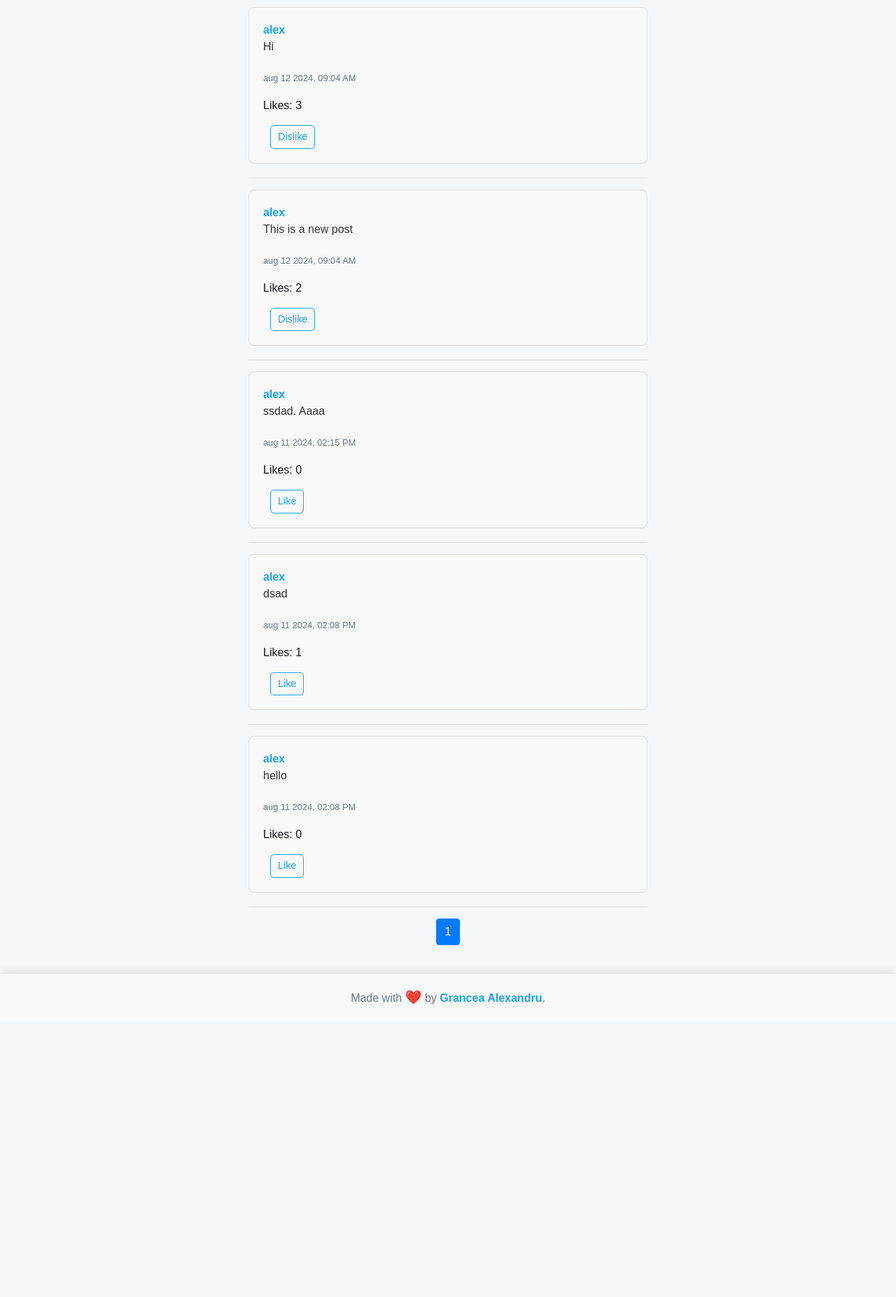
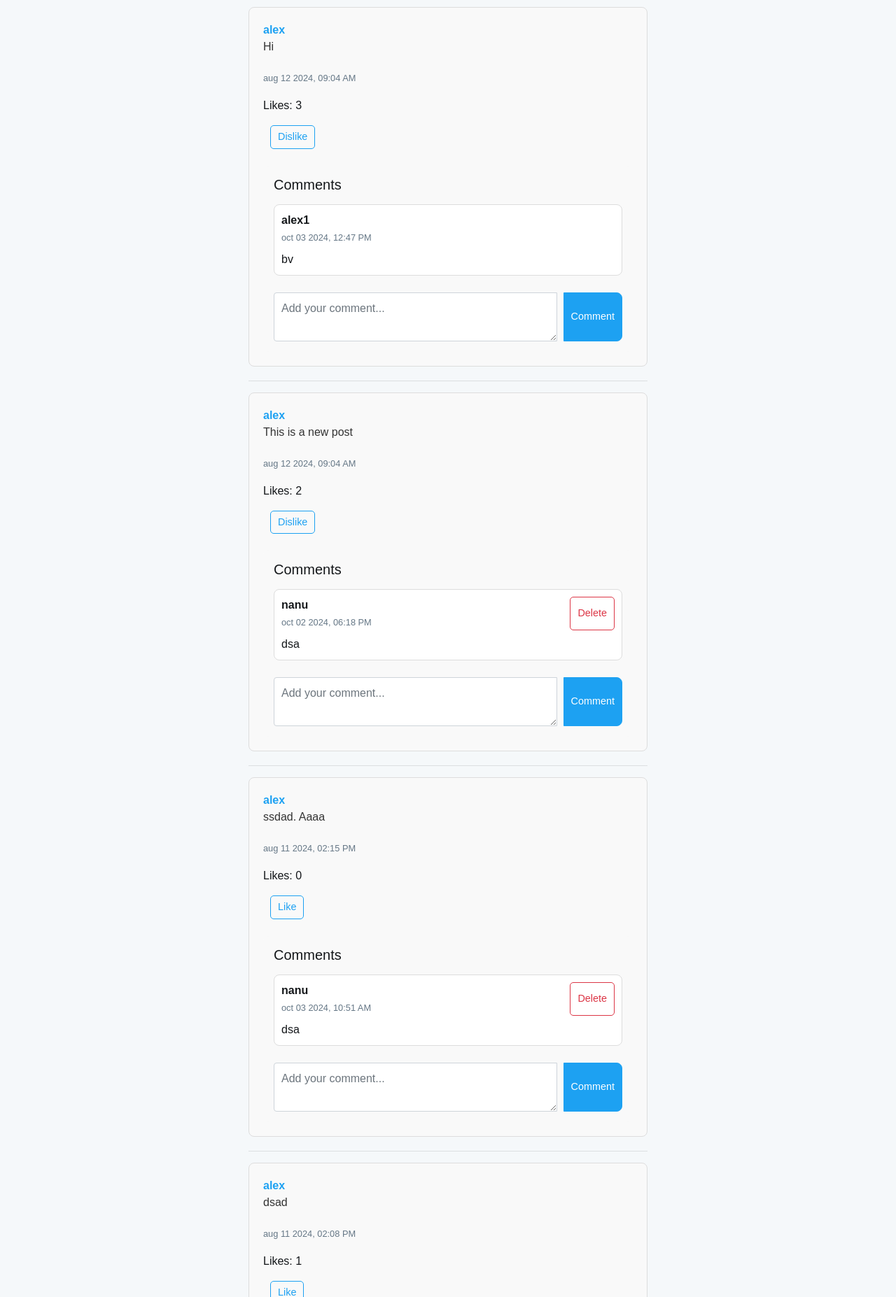
Before and after one commit to Nanu25/Our-Social-Network, a Django app: a page that uses network/templates/network/layout.html in a window 1280 px wide. Shown: the part 487-2341 px from the top of the page at 70% size. Before the commit the page ends 1923 px from the top, so only its background shows below. Run offline with Django 3.2, Linux system fonts and the light colour scheme; a user stored in the database is signed in; data comes from the database, SQL or seed files in the repository; both versions use the stored data as it was after the commit; some libraries are stand-ins or nearby versions.

Commit message:
working on design

```diff
--- a/network/templates/network/layout.html
+++ b/network/templates/network/layout.html
@@ -334,7 +334,7 @@
 
         </div>
         <footer class="footer">
-            Made with <span class="heart">❤️</span> by <a href="#">Grancea Alexandru</a>.
+            Made with <span class="heart">❤️</span> by <a href="https://agportfolio-a13e2a8e20e4.herokuapp.com/">Grancea Alexandru</a>.
         </footer>
     </body>
 
--- a/network/templates/network/profile.html
+++ b/network/templates/network/profile.html
@@ -46,6 +46,42 @@
                 <button class="btn btn-sm btn-outline-primary like-btn" data-post-id="{{ post.id }}">Like</button>
             {% endif %}
 
+            <div class="comments-section mt-4">
+                <h5 class="mb-3">Comments</h5>
+
+                <div class="comments-list">
+                    {% for comment in post.post_comments.all %}
+                        <div class="card mb-3" id="comment-{{ comment.id }}">
+                            <div class="card-body">
+                                <div class="d-flex justify-content-between">
+                                    <div>
+                                        <strong>{{ comment.user.username }}</strong> <br>
+                                        <small>{{ comment.timestamp|date:"b d Y, h:i A" }}</small>
+                                    </div>
+                                    {% if comment.user == request.user %}
+                                        <button class="btn btn-sm btn-outline-danger delete-comment-btn" data-comment-id="{{ comment.id }}">Delete</button>
+                                    {% endif %}
+                                </div>
+                                <p class="mt-2 mb-0">{{ comment.content }}</p>
+                            </div>
+                        </div>
+                    {% empty %}
+                        <p class="text-muted">No comments yet. Be the first to comment!</p>
+                    {% endfor %}
+                </div>
+
+                <!-- Comment form -->
+                <form id="comment-form" method="POST" action="{% url 'add_comment' post.id %}" class="mt-4">
+                    {% csrf_token %}
+                    <div class="input-group">
+                        <textarea class="form-control" name="content" placeholder="Add your comment..." rows="2" required></textarea>
+                        <div class="input-group-append">
+                            <button class="btn btn-primary" type="submit">Comment</button>
+                        </div>
+                    </div>
+                </form>
+            </div>
+
 
                 {% if post.user == request.user %}
                     <button class="btn btn-sm btn-outline-primary edit-btn" data-post-id="{{ post.id }}"> Edit </button>
```
Also changed, not shown: db.sqlite3.
